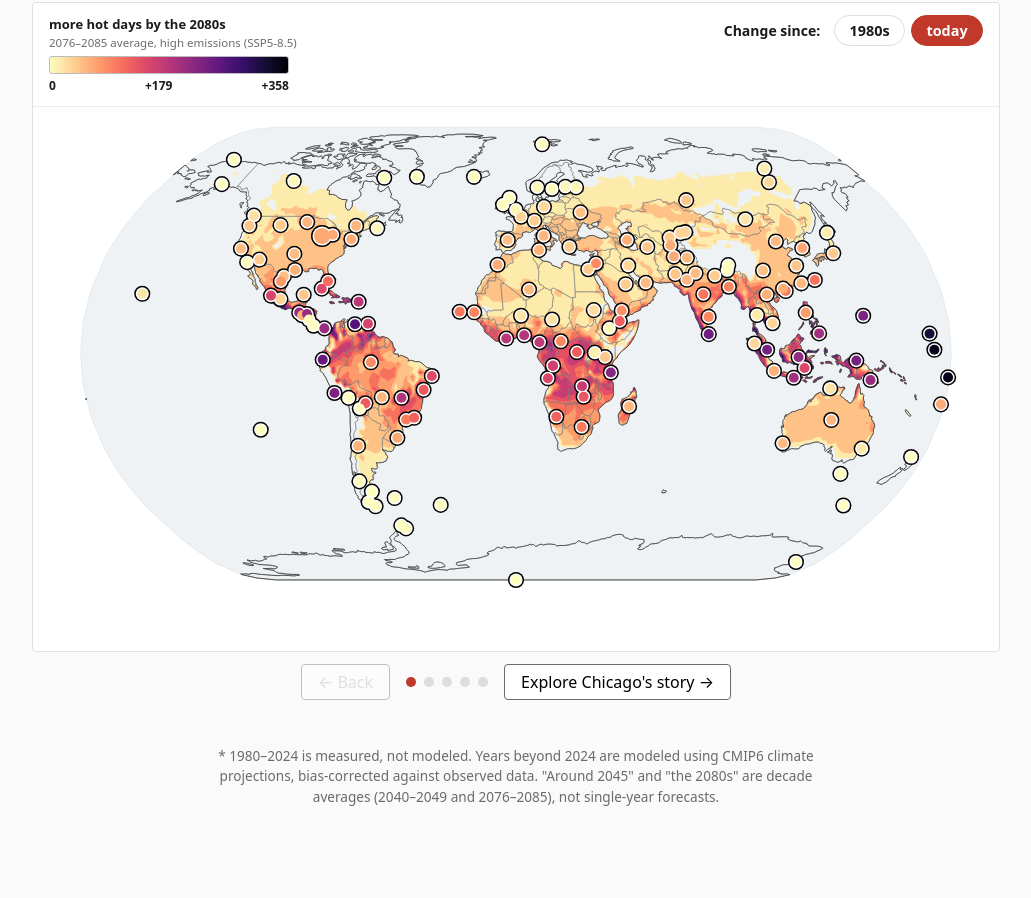
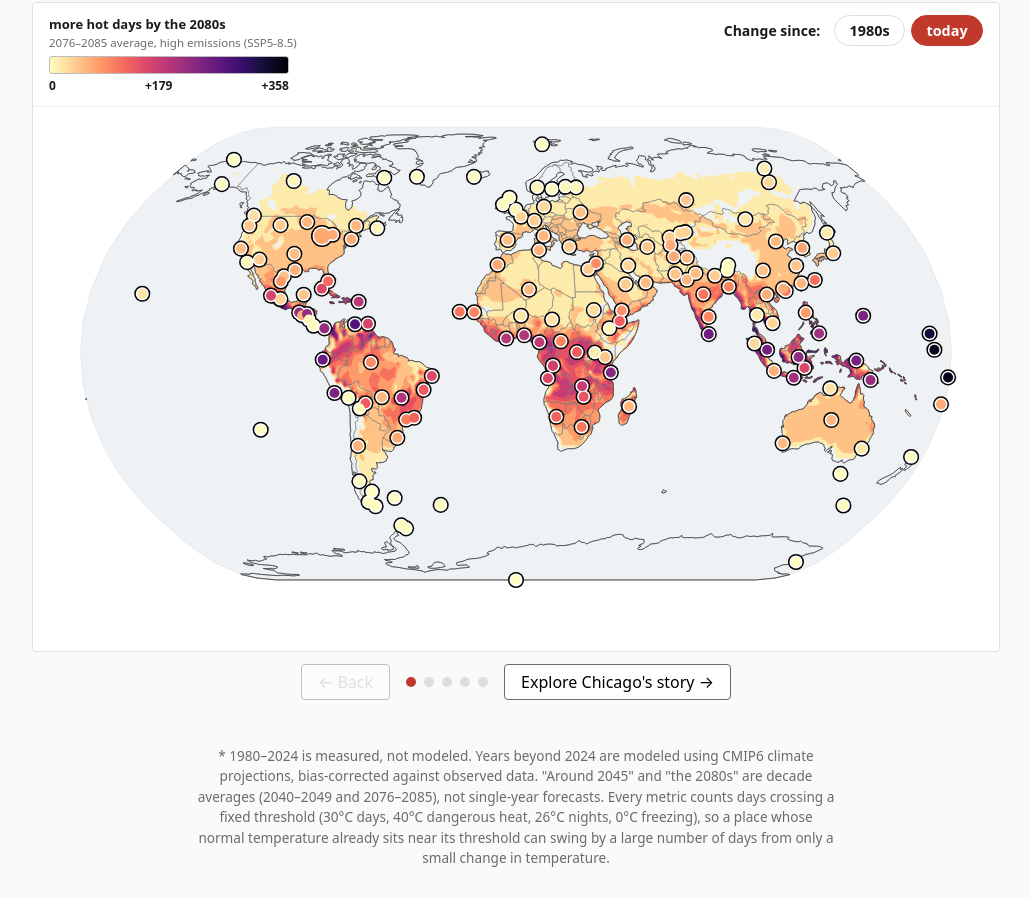
Before and after one commit to jgreen01/climate-you-lived-through-it, a website: page index.html in a window 1280 px wide. Shown: the part 1054-1952 px from the top of the page, without its empty margins (124-1155 px from the left). Before the commit the page ends 1891 px from the top, so only its background shows below. Drawn offline with Linux system fonts and the light colour scheme.

Commit message:
Note threshold sensitivity in the data footnote
Every metric counts days crossing a fixed temperature threshold, so cities whose
normal temperatures sit near a threshold swing by large day counts from small
temperature changes. Expected behavior of threshold counts, flagged for clarity.

```diff
--- a/index.html
+++ b/index.html
@@ -83,7 +83,11 @@
       * 1980–2024 is measured, not modeled. Years beyond 2024 are modeled
       using CMIP6 climate projections, bias-corrected against observed
       data. "Around 2045" and "the 2080s" are decade averages
-      (2040–2049 and 2076–2085), not single-year forecasts.
+      (2040–2049 and 2076–2085), not single-year forecasts. Every metric
+      counts days crossing a fixed threshold (30°C days, 40°C dangerous heat,
+      26°C nights, 0°C freezing), so a place whose normal temperature already
+      sits near its threshold can swing by a large number of days from only a
+      small change in temperature.
     </p>
   </footer>
   <script src="js/script.js"></script>
```
